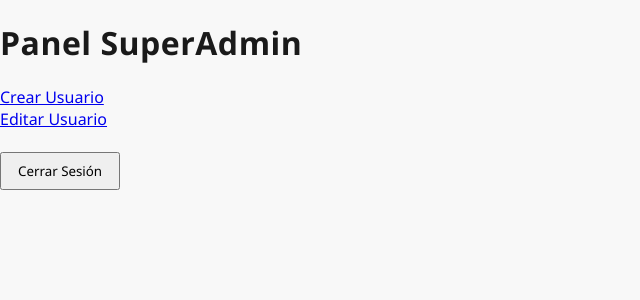
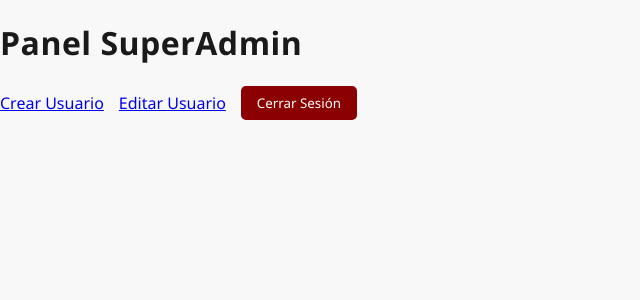
Before and after one commit to Davila0911/PuntoYsalApp, a React (Create React App) app: page /superuser in a window 1280 px wide. Shown: the top 300 px of the page, without its empty margins (0-640 px from the left). Built offline with nearby package versions, Linux system fonts and the light colour scheme; no server answers.

Commit message:
logoutbtnfix

```diff
--- a/src/Pages/SuperUser/DashboardSuperUser.jsx
+++ b/src/Pages/SuperUser/DashboardSuperUser.jsx
@@ -1,22 +1,34 @@
-import { Link, useNavigate } from "react-router-dom";
+import { Link} from "react-router-dom";
+import { logout } from "../../api/authApi";
 
 function SuperUserDashboard() {
-  const navigate = useNavigate();
 
-  const handleLogout = () => {
-    localStorage.removeItem("token"); // borrar JWT
-    navigate("/login"); // redirigir al login
+
+const handleLogout = () => {
+    logout();
+    window.location.href = "/";
   };
 
   return (
     <div>
       <h1>Panel SuperAdmin</h1>
-      <Link to="/superuser/create">Crear Usuario</Link><br/>
-      <Link to="/superuser/edit">Editar Usuario</Link><br/><br/>
-
-      <button onClick={handleLogout} style={{ padding: "8px 16px", cursor: "pointer" }}>
-        Cerrar Sesión
-      </button>
+      <div style={{ display: "flex", gap: "15px", alignItems: "center" }}>
+        <Link to="/superuser/create">Crear Usuario</Link>
+        <Link to="/superuser/edit">Editar Usuario</Link>
+        <button
+          onClick={handleLogout}
+          style={{
+            padding: "8px 16px",
+            cursor: "pointer",
+            backgroundColor: "#8b0101",
+            color: "white",
+            border: "none",
+            borderRadius: "5px",
+          }}
+        >
+          Cerrar Sesión
+        </button>
+      </div>
     </div>
   );
 }
```
